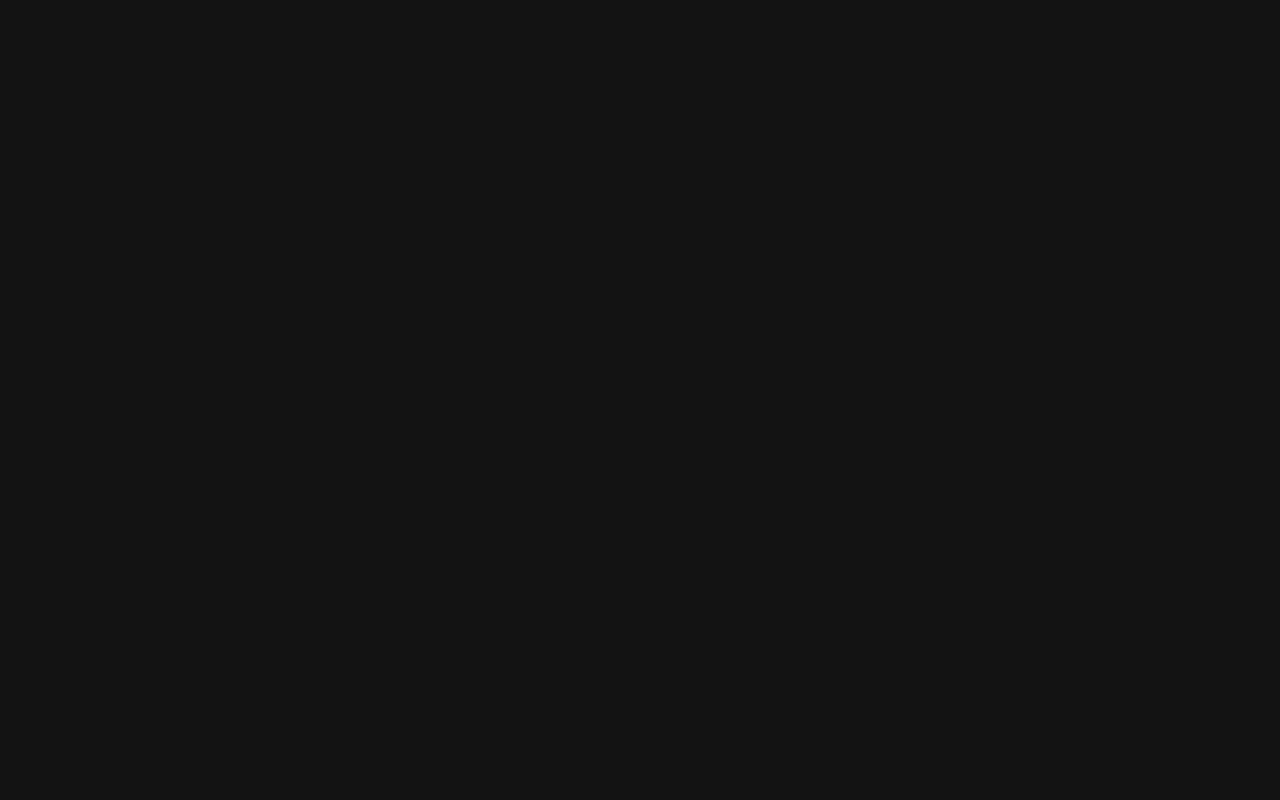
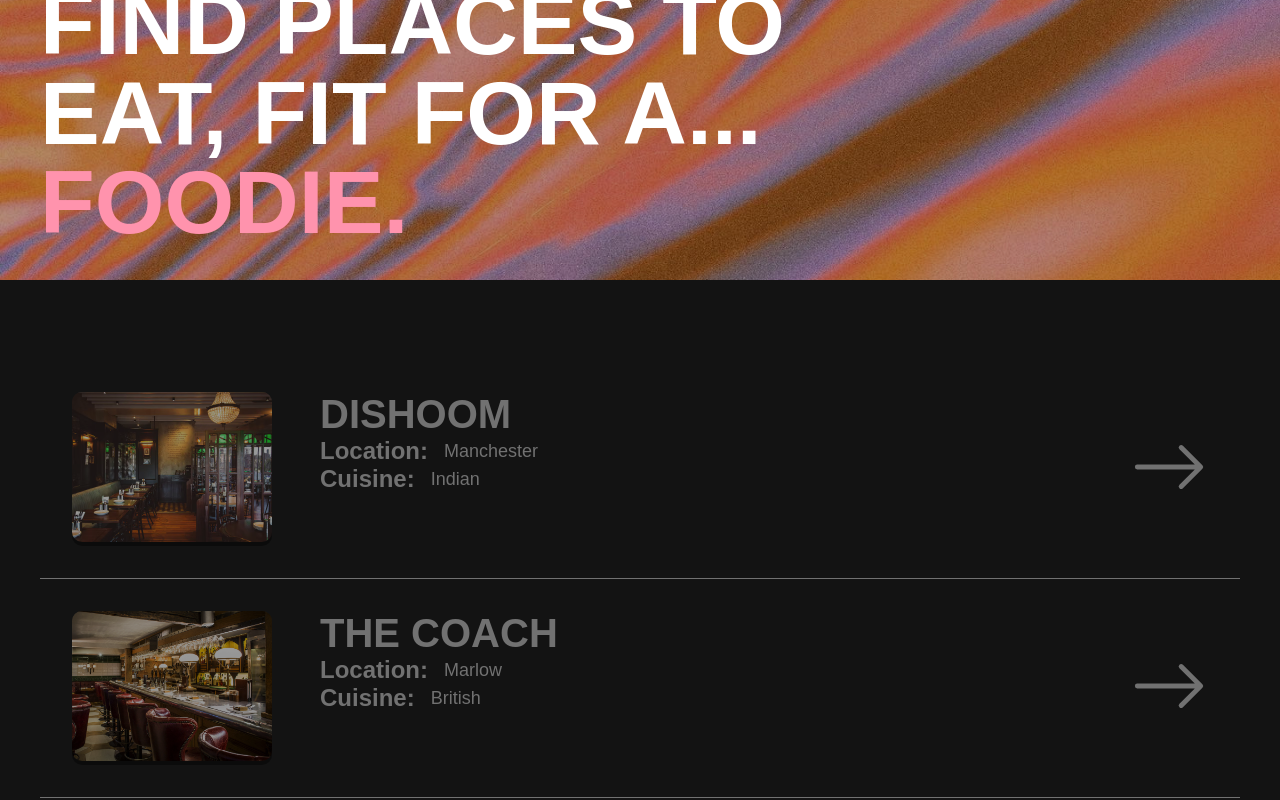
Before and after one commit to Jthomp1993/foodie, a Next.js app: page /eat in a window 1280 px wide. Shown: the part 200-1000 px from the top of the page. Built offline with nearby package versions, Linux system fonts and the light colour scheme; no server answers; a web font is replaced by a local one.

Commit message:
Add hero section to eat page

```diff
--- a/components/FoodieItem.jsx
+++ b/components/FoodieItem.jsx
@@ -1,4 +1,3 @@
-import { useEffect } from 'react';
 import StyledFoodieItem from "@/styles/StyledFoodieItem";
 import Image from "next/image";
 import Link from "next/link";
@@ -14,7 +13,7 @@
             <div className="item__wrapper">
                 <div className="content">
                     <div className="img__wrapper">
-                        <Image src={data.image} alt={data.name} width={250} height={180} />
+                        <Image src={data.image ? data.image : '/images/eat/dishoom.jpg'} alt={data.name} width={200} height={150} />
                         <div className="img__overlay"></div>
                     </div>
                     <div className="info">
--- a/pages/eat/index.js
+++ b/pages/eat/index.js
@@ -1,11 +1,48 @@
 import Layout from "@/components/Layout";
+import FoodieItem from "@/components/FoodieItem";
+import StyledItem from "@/styles/StyledItem";
+import StyledEatPage from "@/styles/StyledEatPage";
+import { API_URL } from '@/config';
 
-function EatPage() {
+function EatPage({ eatData }) {
   return (
     <Layout>
-      <h1>My Restaraunts</h1>
+        <StyledEatPage>
+            <div className="eat__hero">
+                <div className="overlay">
+                    <div className="hero__heading">
+                        <h2>FIND PLACES TO EAT, FIT FOR A...</h2>
+                        <h3>FOODIE.</h3>
+                    </div>
+                </div>
+            </div>
+        <div className="layout__container">
+            <StyledItem>
+            <div className="featured__container">
+
+                {eatData.length === 0 && (
+                    <h4 className='featured__msg'>Sorry, we have no restaurants to show you at the moment.</h4>
+                )}
+
+                {eatData.map((eat) => (
+                    <FoodieItem key={eat.id} data={eat} />
+                ))}
+            </div>
+            </StyledItem>
+        </div>
+        </StyledEatPage>
     </Layout>
   )
 }
 
+export async function getStaticProps() {
+    const res = await fetch(`${API_URL}/api/eat`);
+    const eatData = await res.json();
+
+    return {
+        props: { eatData },
+        revalidate: 1
+    }
+}
+
 export default EatPage;
--- a/pages/index.js
+++ b/pages/index.js
@@ -101,7 +101,10 @@
             </div>
 
             <div className="featured__container">
-                <h2 className='featured__heading'>EAT: FEATURED</h2>
+                <div className="featured__flex">
+                    <h2 className='featured__heading bold'>EAT:</h2>
+                    <h2 className='featured__heading light'>FEATURED</h2>
+                </div>
 
                 {eatData.length === 0 && (
                     <h4 className='featured__msg'>Sorry, no places to eat at the moment.</h4>
--- /dev/null
+++ b/styles/StyledEatPage.js
@@ -0,0 +1,61 @@
+import styled from "styled-components";
+import img from '@/public/assets/liquid.jpg';
+
+const StyledEatPage = styled.div`
+
+    .eat__hero {
+        position: relative;
+        height: 60vh;
+        background-image: url(${img.src});
+        background-position: center;
+        background-size: cover;
+        margin-bottom: 5rem;
+    }
+
+    .overlay {
+        position: absolute;
+        top: 0;
+        left: 0;
+        right: 0;
+        bottom: 0;
+        background: rgba(0,0,0,30%);
+        display: flex;
+        align-items: end;
+        padding: 0 15px;
+
+        @media (min-width: 768px) {
+            padding: 0px 25px;
+        }
+
+        @media (min-width: 1024px) {
+            padding: 0px 40px;
+        }
+
+        .hero__heading {
+            width: 80vw;
+            margin-bottom: 2rem;
+
+            @media(min-width: 1024px) {
+                width: 60vw;
+            }
+
+            h2 {
+                font-family: var(--clash-regular);
+                color: var(--white);
+                font-size: clamp(32px, 7vw, 96px);
+                line-height: 1;
+                margin: 0;
+            }
+
+            h3 {
+                margin: 0;
+                font-family: var(--clash-bold);
+                color: var(--pink);
+                font-size: clamp(32px, 7vw, 96px);
+                line-height: 1;
+            }
+        }
+    }
+`;
+
+export default StyledEatPage;
--- a/styles/StyledFoodieItem.js
+++ b/styles/StyledFoodieItem.js
@@ -83,8 +83,12 @@
     }
 
     .arrow {
+        overflow: hidden;
+        padding-left: 5px;
+
         svg {
             font-size: clamp(24px, 10vw, 78px);
+            transition: .5s;
         }
     }
 
--- /dev/null
+++ b/styles/StyledItem.js
@@ -0,0 +1,44 @@
+import styled from "styled-components";
+
+const StyledItem = styled.div`
+
+    .featured__container {
+
+        .featured__heading {
+            color: var(--white);
+            font-family: var(--clash-light);
+            font-size: clamp(7px, 7vw, 32px);
+        }
+
+        h4 {
+            font-family: var(--clash-regular);
+            font-size: clamp(8px, 5vw, 18px);
+            color: var(--white);
+
+        }
+    }
+
+    .color {
+        color: var(--dark-grey);
+        transition: .5s;
+    }
+
+    .foodie__item:hover {
+        border-bottom: 1px solid var(--white);
+
+        @media (min-width: 768px) {
+            padding: 0 2.5rem;
+        }
+
+        .color {
+            color: var(--white);
+        }
+
+        .img__overlay {
+            background-color: rgba(0,0,0,0);
+        }
+    }
+
+`;
+
+export default StyledItem;
--- a/styles/variables.js
+++ b/styles/variables.js
@@ -7,7 +7,7 @@
         --white: #FFFFFF;
         --pink: #FF93AD;
         --grey: #8C8C8C;
-        --dark-grey: #484848;
+        --dark-grey: #717171;
 
         --clash-light: 'Clash-Light', sans-serif;
         --clash-regular: 'Clash-Regular', sans-serif;
```
Also changed, not shown: styles/StyledHome.js (+17 -1 lines).
